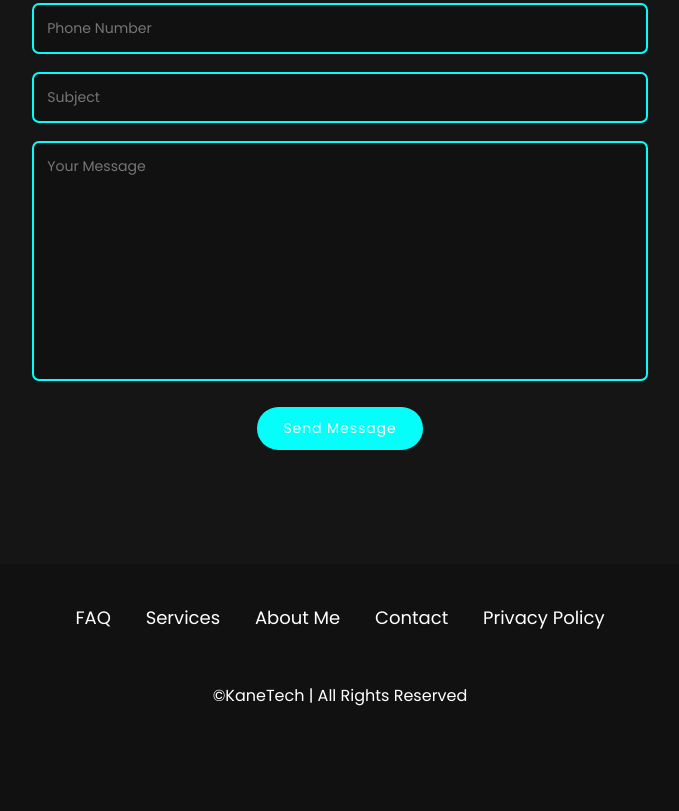
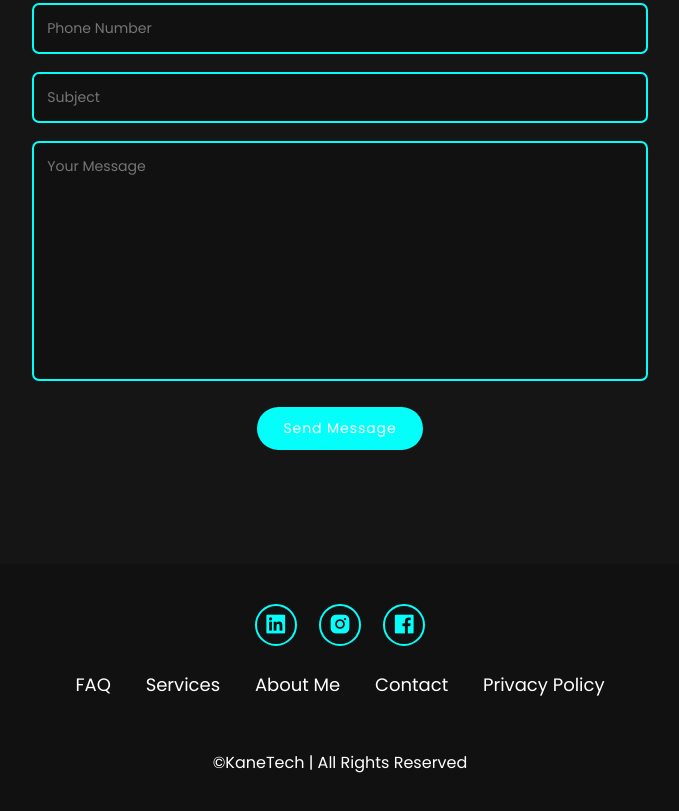
Before and after one commit to enakane21/personal-website, a plain HTML site: page index.html in a window 1280 px wide. Shown: the part 3146-3957 px from the top of the page, without its empty margins (300-979 px from the left). Before the commit the page ends 3894 px from the top, so only its background shows below. Drawn offline with nearby package versions, Linux system fonts and the light colour scheme.

Commit message:
update code again

```diff
--- a/index.html
+++ b/index.html
@@ -133,6 +133,11 @@
 
     <footer class="footer">
 
+        <div class="social">
+            <a href="https://linkedin.com/in/kane-estonina"><i class='bx bxl-linkedin-square' ></i></a>
+            <a href="https://www.instagram.com/enak_estonina/"><i class='bx bxl-instagram-alt' ></i></a>
+            <a href="https://www.facebook.com/ILoveMyWifeLyka/"><i class='bx bxl-facebook-square' ></i></a>
+        </div>
 
         <ul class="list">
             <li>
```
